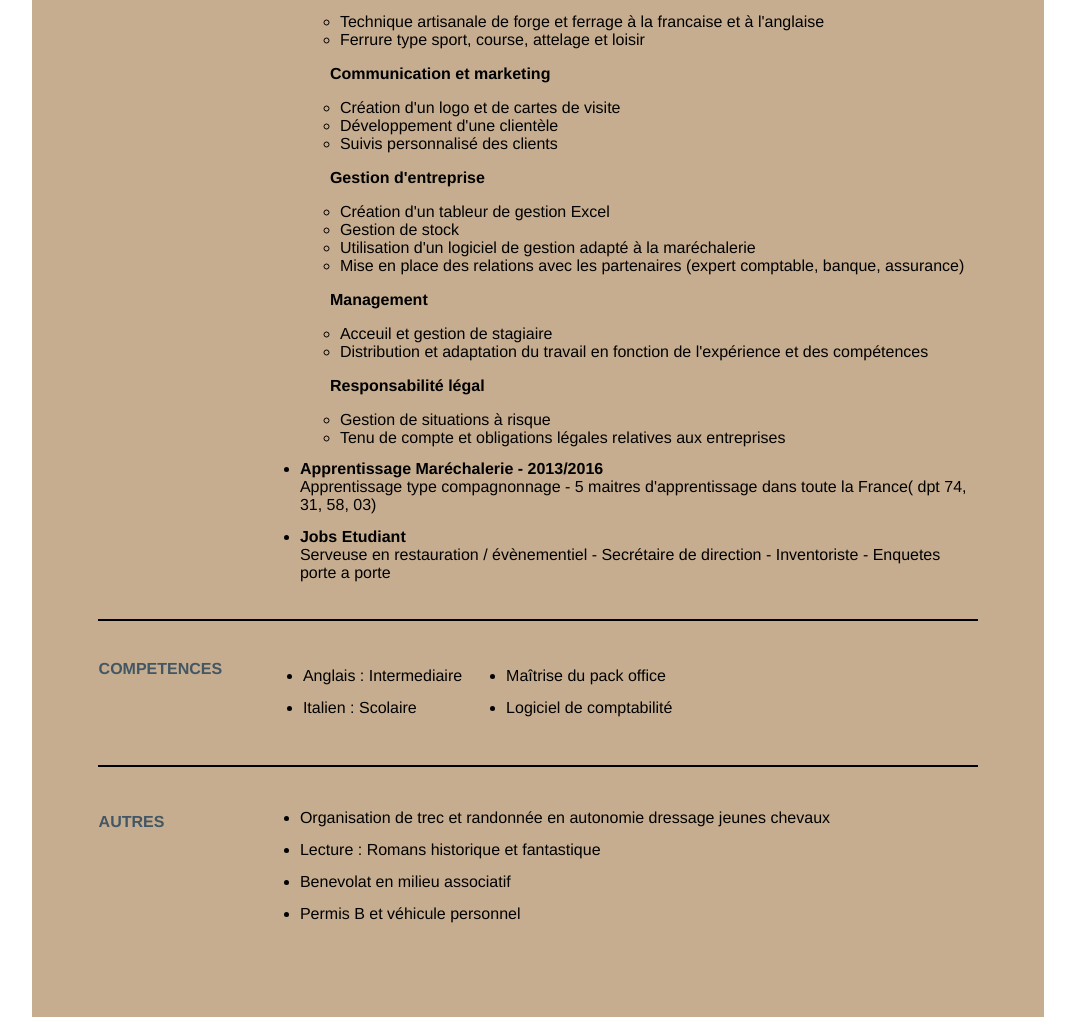
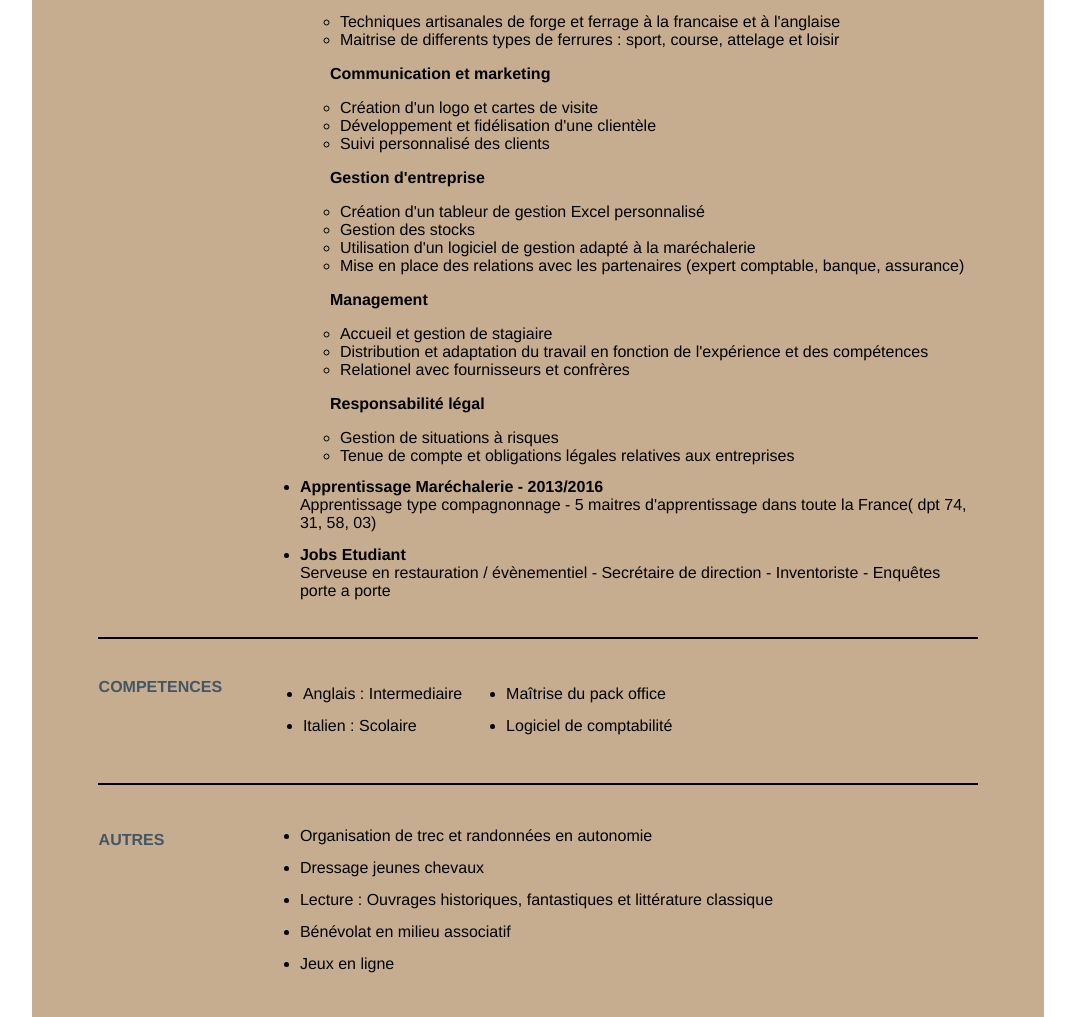
Before and after one commit to RoxaneRossetto/roxanerossetto.github.io, a plain HTML site: page index.html in a window 1280 px wide. Shown: the part 622-1639 px from the top of the page, without its empty margins (102-1177 px from the left). Drawn offline with Linux system fonts and the light colour scheme.

Commit message:
Update index.html

```diff
--- a/index.html
+++ b/index.html
@@ -112,36 +112,37 @@
 								</li>
 								<p class="creation"> <b>Coeur de metier</b></p>
 								<ul>
-									<li>Technique artisanale de forge et ferrage à la francaise et à l'anglaise</li>
-									<li>Ferrure type sport, course, attelage et loisir</li>
+									<li>Techniques artisanales de forge et ferrage à la francaise et à l'anglaise</li>
+									<li>Maitrise de differents types  de ferrures : sport, course, attelage et loisir</li>
 								</ul>
 								<p class="creation"><b>Communication et marketing</b></p>
 								<ul>
-									<li>Création d'un logo et de cartes de visite</li>
-									<li>Développement d'une clientèle</li>
-									<li>Suivis personnalisé des clients</li>
+									<li>Création d'un logo et cartes de visite</li>
+									<li>Développement et fidélisation d'une clientèle</li>
+									<li>Suivi personnalisé des clients</li>
 								</ul>
 								<p class="creation"><b> Gestion d'entreprise</b></p>
 								<ul>
-									<li>Création d'un tableur de gestion Excel</li>
-									<li>Gestion de stock</li>
+									<li>Création d'un tableur de gestion Excel personnalisé</li>
+									<li>Gestion des stocks</li>
 									<li>Utilisation d'un logiciel de gestion adapté à la maréchalerie</li>
 									<li>Mise en place des relations avec les partenaires (expert comptable, banque, assurance)</li>
 								</ul>
 								<p class="creation"><b>Management</b></p>
 								<ul>
-									<li>Acceuil et gestion de stagiaire</li>
+									<li>Accueil et gestion de stagiaire</li>
 									<li>Distribution et adaptation du travail en fonction de l'expérience et des compétences</li>
+									<li>Relationel avec fournisseurs et confrères</li>
 								</ul>
 								<p class="creation"><b>Responsabilité légal</b></p>
 								<ul>
-									<li>Gestion de situations à risque</li>
-									<li>Tenu de compte et obligations légales relatives aux entreprises</li>
+									<li>Gestion de situations à risques</li>
+									<li>Tenue de compte et obligations légales relatives aux entreprises</li>
 								</ul>
 								<li class="liste"><b>Apprentissage Maréchalerie - 2013/2016</b>
 								<br>Apprentissage type compagnonnage - 5 maitres d'apprentissage dans toute la France( dpt 74, 31, 58, 03)</li>
 								<li class="liste"><b>Jobs Etudiant</b>
-								<br>Serveuse en restauration / évènementiel - Secrétaire de direction - Inventoriste - Enquetes porte a porte
+								<br>Serveuse en restauration / évènementiel - Secrétaire de direction - Inventoriste - Enquêtes porte a porte
 								</li>
 							</ul>
 						</td>
@@ -178,14 +179,11 @@
 						<td class="celldroite">
 							<div id="autres">
 								<ul>
-									<li>Organisation de trec et randonnée en autonomie
-									dressage jeunes chevaux
-									</li>
-									<li> Lecture : Romans historique et fantastique</li>
-
-									<li>Benevolat en milieu associatif</li>
-
-									<li> Permis B et véhicule personnel</li>
+									<li>Organisation de trec et randonnées en autonomie</li>
+									<li>Dressage jeunes chevaux</li>
+									<li> Lecture : Ouvrages historiques, fantastiques et littérature classique</li>
+									<li>Bénévolat en milieu associatif</li>
+									<li>Jeux en ligne</li>
 								</ul>
 							</div>
 						</td>
```
